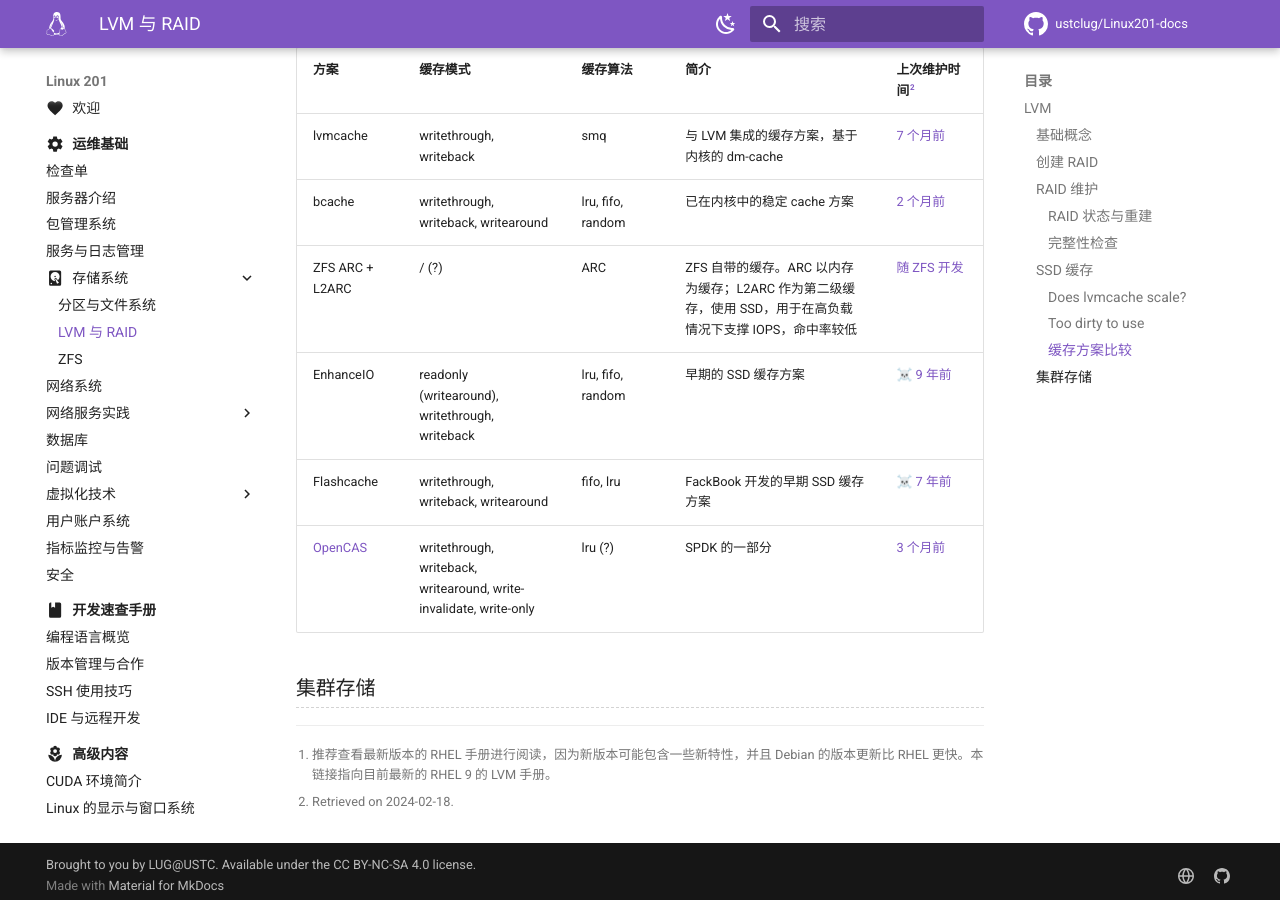
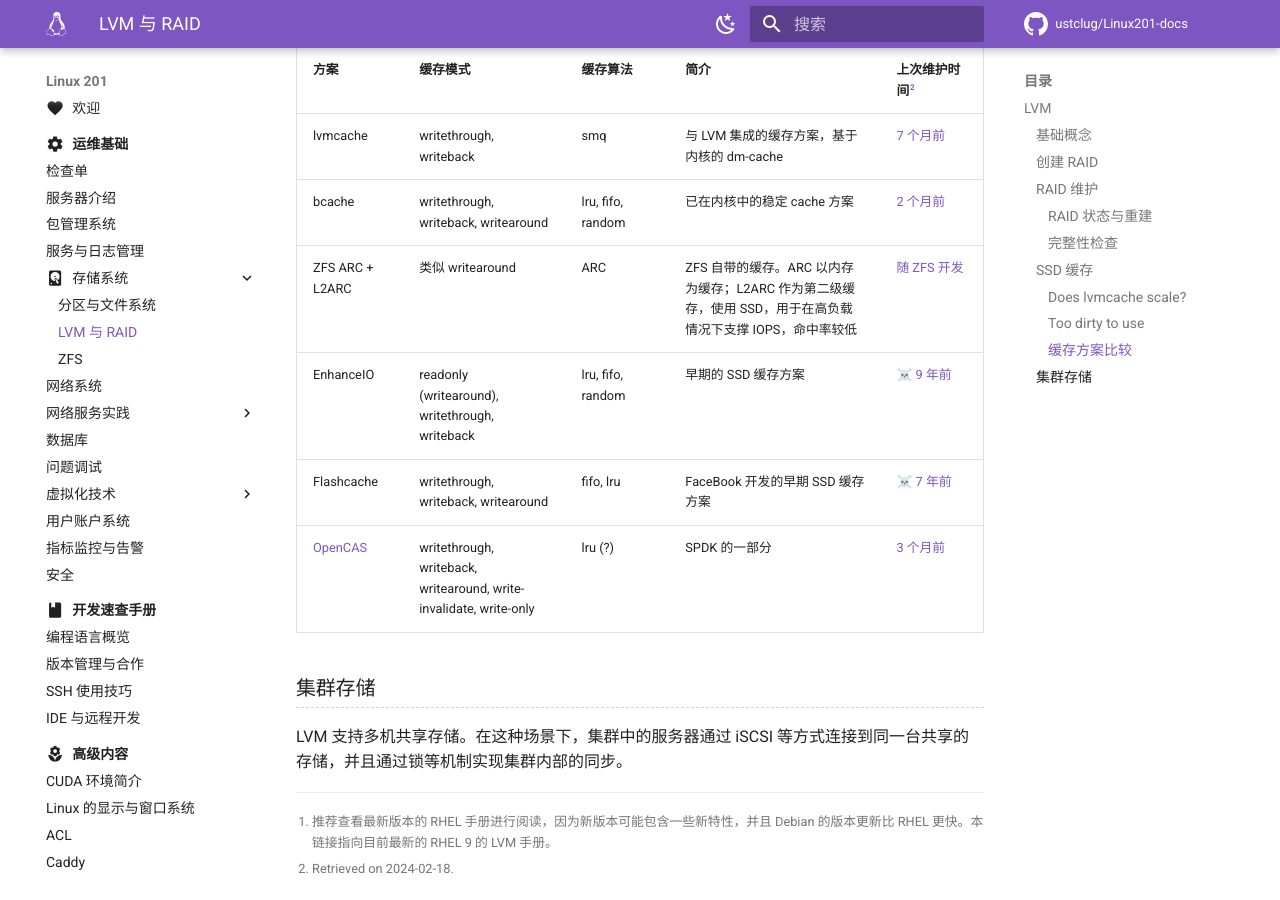
Before and after one commit to ustclug/Linux201-docs, an MkDocs documentation site: the page built from docs/ops/storage/lvm-raid.md, in a window 1280 px wide and 900 px high, scrolled down 18412 px. Built offline with MkDocs 1.6.1 and Material for MkDocs 9.7.7, drawn with Linux system fonts in a browser that asks for light colours; comment, search, counter and statistics services are not loaded.

Commit message:
ops/storage: typo fix

```diff
--- a/docs/ops/storage/lvm-raid.md
+++ b/docs/ops/storage/lvm-raid.md
@@ -1102,12 +1102,14 @@
 | --- | --- | --- | --- | --- |
 | lvmcache | writethrough, writeback | smq | 与 LVM 集成的缓存方案，基于内核的 dm-cache | [7 个月前](https://github.com/torvalds/linux/commit/1e4ab7b4c881cf26c1c72b3f56519e03475486fb) |
 | bcache | writethrough, writeback, writearound | lru, fifo, random | 已在内核中的稳定 cache 方案 | [2 个月前](https://github.com/torvalds/linux/commit/105c1a5f6ccef7f52f9e76664407ef96218272eb) |
-| ZFS ARC + L2ARC | / (?) | ARC | ZFS 自带的缓存。ARC 以内存为缓存；L2ARC 作为第二级缓存，使用 SSD，用于在高负载情况下支撑 IOPS，命中率较低 | [随 ZFS 开发](https://github.com/openzfs/zfs/) |
+| ZFS ARC + L2ARC | 类似 writearound | ARC | ZFS 自带的缓存。ARC 以内存为缓存；L2ARC 作为第二级缓存，使用 SSD，用于在高负载情况下支撑 IOPS，命中率较低 | [随 ZFS 开发](https://github.com/openzfs/zfs/) |
 | EnhanceIO | readonly (writearound), writethrough, writeback | lru, fifo, random | 早期的 SSD 缓存方案 | ☠️ [9 年前](https://github.com/stec-inc/EnhanceIO/commit/104d4287f32da28f51efc5a451e62e4071322480) |
-| Flashcache | writethrough, writeback, writearound | fifo, lru | FackBook 开发的早期 SSD 缓存方案 | ☠️ [7 年前](https://github.com/facebookarchive/flashcache/commit/437afbfe233e94589948b76743c6489080cdd100) |
+| Flashcache | writethrough, writeback, writearound | fifo, lru | FaceBook 开发的早期 SSD 缓存方案 | ☠️ [7 年前](https://github.com/facebookarchive/flashcache/commit/437afbfe233e94589948b76743c6489080cdd100) |
 | [OpenCAS](https://open-cas.github.io/index.html) | writethrough, writeback, writearound, write-invalidate, write-only | lru (?) | SPDK 的一部分 | [3 个月前](https://github.com/Open-CAS/open-cas-linux/commit/fd39e912cc4ec4f02741269df81cd6bcc88b18b8)  |
 
 ### 集群存储
 
+LVM 支持多机共享存储。在这种场景下，集群中的服务器通过 iSCSI 等方式连接到同一台共享的存储，并且通过锁等机制实现集群内部的同步。
+
 [^rhel-version]: 推荐查看最新版本的 RHEL 手册进行阅读，因为新版本可能包含一些新特性，并且 Debian 的版本更新比 RHEL 更快。本链接指向目前最新的 RHEL 9 的 LVM 手册。
 [^time]: Retrieved on 2024-02-18.
```
